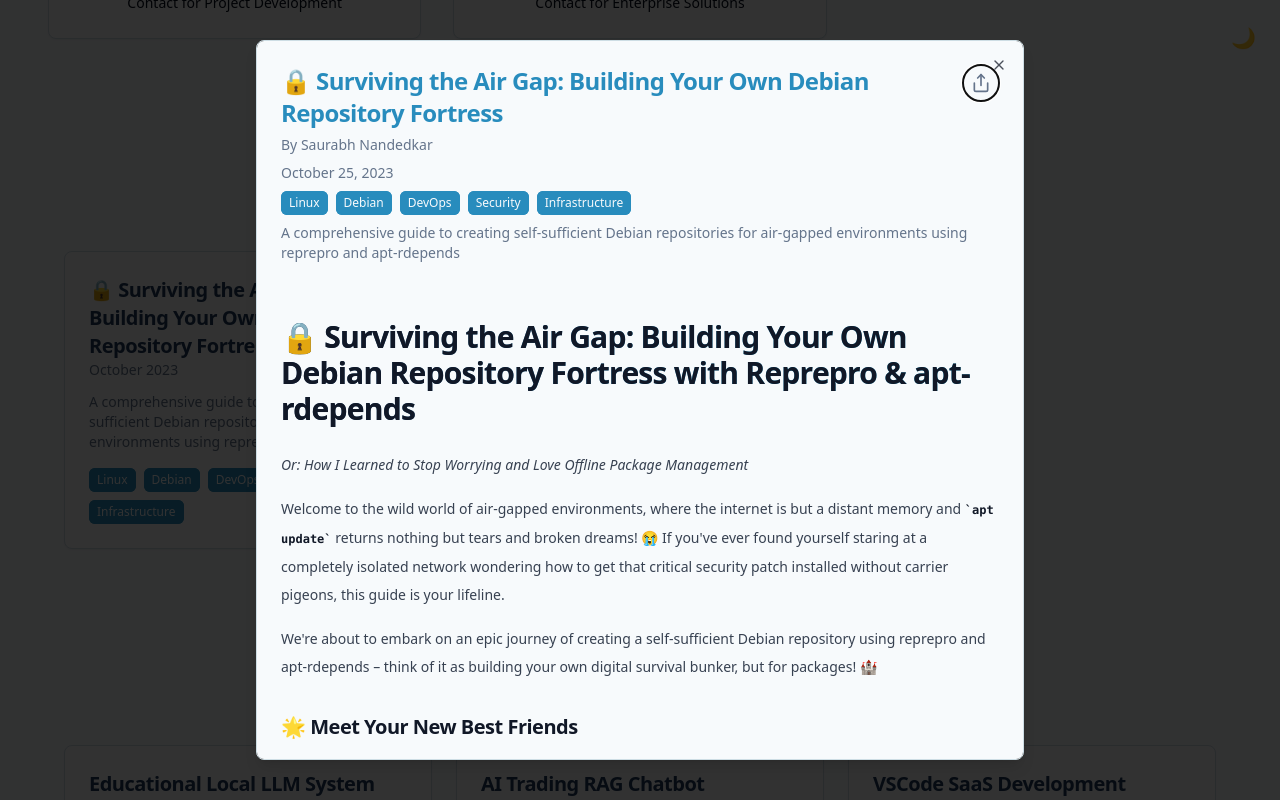
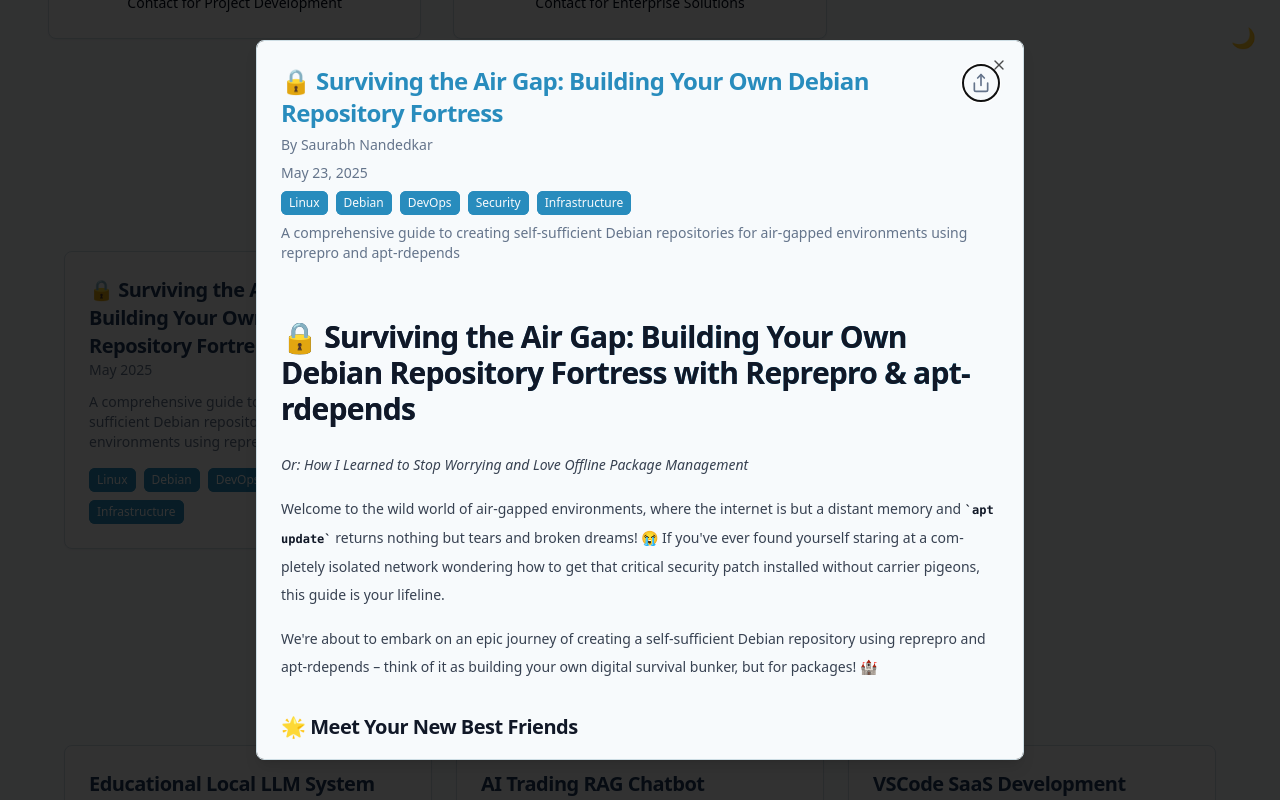
Before and after one commit to EXTREMOPHILARUM/website, a React (Create React App) app: page / in a window 1280 px wide. Both pictures are taken after a click on the element 248 px from the left and 2019 px from the top of the page. Shown: the part 1619-2419 px from the top of the page. Built offline with nearby package versions, Linux system fonts and the light colour scheme.

Commit message:
Update package.json and package-lock.json to include react-syntax-highlighter; enhance Markdown rendering with syntax highlighting in MarkdownContent component; improve styling for blog content and modal components.

```diff
--- a/package.json
+++ b/package.json
@@ -19,6 +19,7 @@
     "react-markdown": "^9.0.1",
     "react-router-dom": "^6.28.0",
     "react-scripts": "5.0.1",
+    "react-syntax-highlighter": "^15.6.1",
     "remark": "^15.0.1",
     "remark-gfm": "^4.0.0",
     "remark-mermaid": "^0.2.0",
--- a/public/content/blog/airgapped-repo-management/index.md
+++ b/public/content/blog/airgapped-repo-management/index.md
@@ -3,7 +3,7 @@
 tags: ["Linux", "Debian", "DevOps", "Security", "Infrastructure"]
 description: "A comprehensive guide to creating self-sufficient Debian repositories for air-gapped environments using reprepro and apt-rdepends"
 author: "Saurabh Nandedkar"
-date: "2023-10-25"
+date: "2025-05-23"
 ---
 
 # 🔒 Surviving the Air Gap: Building Your Own Debian Repository Fortress with Reprepro & apt-rdepends
--- a/src/components/Blog/BlogModal.js
+++ b/src/components/Blog/BlogModal.js
@@ -145,7 +145,7 @@
         />
       )}
       <Dialog open={isOpen} onOpenChange={onClose}>
-        <DialogContent className="max-w-3xl max-h-[90vh] overflow-y-auto">
+        <DialogContent className="max-w-3xl max-h-[90vh] overflow-y-auto p-4 md:p-6">
           <DialogHeader>
             <div className="flex justify-between items-start" onContextMenu={handleContextMenu}>
               <DialogTitle className="text-2xl font-bold">{post.title}</DialogTitle>
@@ -191,12 +191,12 @@
             </div>
           </DialogHeader>
 
-          <Suspense fallback={<div className="prose prose-sm dark:prose-invert max-w-none mt-4">Loading...</div>}>
+          <Suspense fallback={<div className="prose prose-sm dark:prose-invert w-full mt-4">Loading...</div>}>
             <MotionDiv
               initial={{ opacity: 0, y: 20 }}
               animate={{ opacity: 1, y: 0 }}
               transition={{ delay: 0.2 }}
-              className="prose prose-sm dark:prose-invert max-w-none mt-4"
+              className="prose prose-sm dark:prose-invert w-full mt-4 overflow-hidden max-w-full"
             >
               <MarkdownContent content={post.content} />
             </MotionDiv>
--- a/src/components/MarkdownContent.js
+++ b/src/components/MarkdownContent.js
@@ -1,6 +1,8 @@
 import React from 'react';
 import ReactMarkdown from 'react-markdown';
 import remarkGfm from 'remark-gfm';
+import { Prism as SyntaxHighlighter } from 'react-syntax-highlighter';
+import { vscDarkPlus } from 'react-syntax-highlighter/dist/esm/styles/prism';
 
 const parseFrontmatter = (content) => {
   const frontmatterRegex = /^---\n([\s\S]*?)\n---\n([\s\S]*)$/;
@@ -47,8 +49,56 @@
         )}
         {frontmatter.description && <p className="description">{frontmatter.description}</p>}
       </div>
-      <div className="markdown-body">
-        <ReactMarkdown remarkPlugins={[remarkGfm]}>
+      <div className="markdown-body w-full max-w-full overflow-hidden">
+        <ReactMarkdown
+          remarkPlugins={[remarkGfm]}
+          components={{
+            code({node, inline, className, children, ...props}) {
+              const match = /language-(\w+)/.exec(className || '');
+              return !inline && match ? (
+                <SyntaxHighlighter
+                  style={vscDarkPlus}
+                  language={match[1]}
+                  PreTag="div"
+                  customStyle={{
+                    borderRadius: '0.375rem',
+                    margin: '1.5rem 0',
+                    overflowX: 'auto',
+                    maxWidth: '100%',
+                    fontSize: '0.9em'
+                  }}
+                  codeTagProps={{
+                    style: {
+                      fontSize: 'inherit',
+                      whiteSpace: 'pre',
+                      padding: 0,
+                      margin: 0
+                    }
+                  }}
+                  {...props}
+                >
+                  {String(children).replace(/\n$/, '')}
+                </SyntaxHighlighter>
+              ) : (
+                <code className={className} {...props}>
+                  {children}
+                </code>
+              );
+            },
+            p: ({node, ...props}) => (
+              <p className="whitespace-normal break-words" {...props} />
+            ),
+            pre: ({node, ...props}) => (
+              <pre className="whitespace-pre-wrap overflow-x-auto max-w-full" {...props} />
+            ),
+            img: ({node, ...props}) => (
+              <img className="max-w-full h-auto" {...props} />
+            ),
+            a: ({node, ...props}) => (
+              <a className="break-words" {...props} />
+            )
+          }}
+        >
           {markdownContent}
         </ReactMarkdown>
       </div>
--- a/src/index.css
+++ b/src/index.css
@@ -24,6 +24,9 @@
     --input: 214.3 31.8% 91.4%;
     --ring: 222.2 84% 4.9%;
     --radius: 0.5rem;
+    --foreground-rgb: 0, 0, 0;
+    --background-start-rgb: 214, 219, 220;
+    --background-end-rgb: 255, 255, 255;
   }
 
   .dark {
@@ -46,6 +49,9 @@
     --border: 223 25% 22%;
     --input: 223 25% 22%;
     --ring: 195 85% 60%;
+    --foreground-rgb: 255, 255, 255;
+    --background-start-rgb: 0, 0, 0;
+    --background-end-rgb: 0, 0, 0;
   }
 }
 
@@ -55,6 +61,13 @@
   }
   body {
     @apply bg-gradient-to-br from-background via-background to-muted text-foreground min-h-screen;
+    color: rgb(var(--foreground-rgb));
+    background: linear-gradient(
+        to bottom,
+        transparent,
+        rgb(var(--background-end-rgb))
+      )
+      rgb(var(--background-start-rgb));
   }
   h1 {
     @apply scroll-m-20 text-4xl font-extrabold tracking-tight lg:text-5xl bg-gradient-to-r from-primary via-secondary to-accent bg-clip-text text-transparent;
@@ -105,3 +118,102 @@
     @apply text-foreground bg-none;
   }
 }
+
+/* Blog styles */
+.prose {
+  width: 100%;
+  max-width: 100% !important;
+}
+
+.prose p {
+  word-wrap: break-word;
+  overflow-wrap: break-word;
+  hyphens: auto;
+  text-wrap: pretty;
+}
+
+.prose pre {
+  overflow-x: auto;
+  white-space: pre;
+  word-wrap: normal;
+  max-width: 100%;
+}
+
+.prose code {
+  word-break: break-word;
+  white-space: pre-wrap;
+}
+
+.prose img {
+  max-width: 100%;
+  height: auto;
+}
+
+/* Mobile scrolling fix */
+html,
+body {
+  overscroll-behavior: none;
+  -webkit-overflow-scrolling: touch;
+}
+
+/* For code syntax highlighting */
+.markdown-body pre {
+  border-radius: 0.375rem;
+  margin: 1.5rem 0;
+  max-width: 100%;
+}
+
+.markdown-body pre > div {
+  border-radius: 0.375rem;
+  overflow-x: auto !important;
+  max-width: 100% !important;
+  box-sizing: border-box !important;
+}
+
+/* Fix for code block width */
+.markdown-content {
+  width: 100%;
+  max-width: 100%;
+}
+
+.markdown-body pre > div > code {
+  white-space: pre;
+  font-size: 0.85em;
+}
+
+/* When mobile, ensure content wraps properly */
+@media (max-width: 640px) {
+  .prose pre code {
+    white-space: pre-wrap;
+    font-size: 0.8em;
+  }
+
+  .prose pre {
+    font-size: 0.85em;
+  }
+}
+
+/* Handle emojis in headings */
+.prose h1,
+.prose h2,
+.prose h3,
+.prose h4,
+.prose h5,
+.prose h6 {
+  display: flex;
+  align-items: center;
+  flex-wrap: wrap;
+  gap: 0.25rem;
+  width: 100%;
+  overflow-wrap: break-word;
+  word-wrap: break-word;
+}
+
+/* Dark mode overrides */
+.dark .prose pre {
+  background-color: rgb(30, 41, 59);
+}
+
+.dark .markdown-body pre > div {
+  background-color: rgb(30, 41, 59) !important;
+}
```
Also changed, not shown: 1 other file (tests, documents, lock files or other folders).
